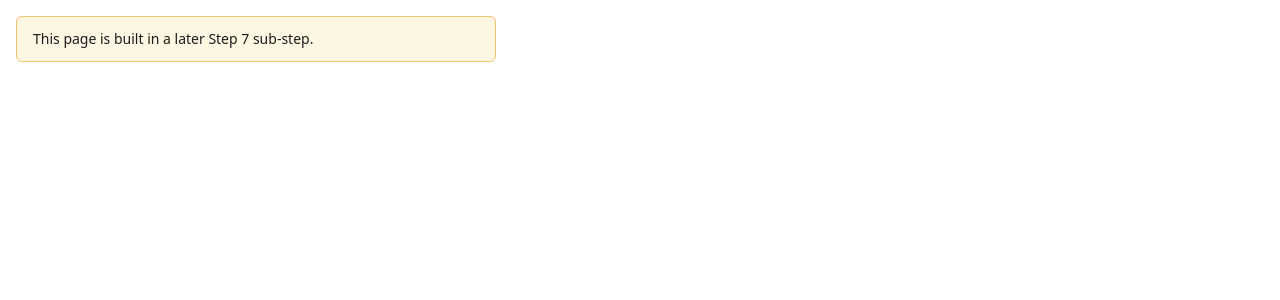
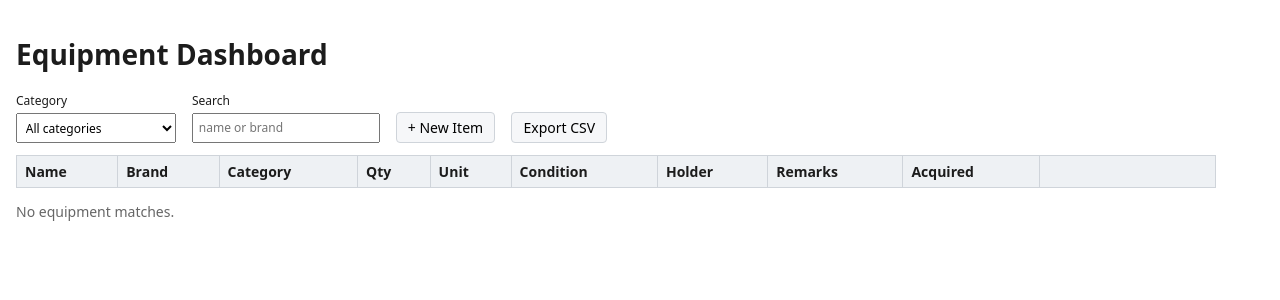
Before and after one commit to Kienny043/Pdrrmo-Inventory, a Django app: page /equipment/ in a window 1280 px wide. Shown: the part 47-347 px from the top of the page. Run offline with Django 5.2, Linux system fonts and the light colour scheme; a user stored in the database is signed in; tables that the repository leaves empty hold one stand-in row (values such as "Sample post"); lists and menus that the app fills with data are empty; parts of the project's set-up code (start-up, migrations or seed data) failed here and were passed over.

Commit message:
Add Equipment + Stock movements pages (build step 7b)
Spec Section 5 pages 2 + 4. Plain templates + vanilla JS on the shared
7a helpers. No migration.

- Equipment dashboard (/equipment/, equipment.js): a .data-table of
  name/brand/category/qty/unit/condition/holder/remarks/acquired with a
  client-side category filter and a name/brand substring search, plus
  CSV export (App.downloadCsv -> Blob, columns name, brand, category,
  quantity, unit, condition, holder, date_acquired, remarks). ADMIN also
  gets + New Item and per-row Edit / History / Archive. The add/edit
  modal posts scalar + FK fields as JSON, then does a follow-up FormData
  PATCH for the image only when a file was chosen (keeps the nullable
  holder FK off the multipart path); quantity is disabled on edit since
  the serializer strips it after create. Holder-history opens a modal
  backed by GET /api/items/<pk>/holder-history/, newest first. STAFF see
  the table read-only plus CSV -- data-can-edit on #app gates the JS,
  and the template omits the buttons and the form template.
- Stock movements (/movements/, movements.js): ADMIN-only (STAFF get the
  standard notice). An inline record-movement form POSTs to
  /api/movements/add/; on a 400 the InsufficientStock message is shown
  in a dedicated #form-error line under the form rather than a transient
  flash, so the user sees exactly why it failed. Movement log table with
  a ?item= filter dropdown.
- common.css gains .record-form and a bare .form-error (previously only
  scoped to .modal).

4 page-shell tests; headless-Chromium click-through 32/32 (equipment
create-with-image, edit, filter/search, CSV column check, holder-history
modal, archive; movements IN/OUT, insufficient-stock inline error with
zero side effects, ?item= filter, quantity reflected on the equipment
page; STAFF read-only equipment + no movements access). Full suite: 170
passing.

Two click-through bugs found and fixed: form.elements.item resolved to
the HTMLFormControlsCollection.item() method instead of the <select
name="item"> (switched to querySelector); an empty <tbody> is not
"visible" to Playwright so the visibility assertions target .data-table.

CLAUDE.md build order: step 7 -> 7a + 7b done, 7c-7e open.

Co-Authored-By: Claude Sonnet 5 <noreply@anthropic.com>

```diff
--- a/backend/apps/core/static/core/common.css
+++ b/backend/apps/core/static/core/common.css
@@ -121,3 +121,9 @@ main { padding: 1rem; }
 .modal input, .modal select, .modal textarea { font: inherit; padding: .35rem; }
 .modal-actions { display: flex; gap: .5rem; margin-top: .5rem; }
 .modal .form-error { color: var(--err); font-size: 12px; min-height: 1em; }
+
+/* inline record form + its error line (used outside a modal) */
+.record-form { display: flex; align-items: end; gap: .75rem; flex-wrap: wrap; margin-bottom: .5rem; }
+.record-form label { display: flex; flex-direction: column; font-size: 12px; gap: .2rem; }
+.record-form input, .record-form select { font: inherit; padding: .3rem; }
+.form-error { color: var(--err); font-size: 12px; min-height: 1.1em; }
--- /dev/null
+++ b/backend/apps/core/static/core/equipment.js
@@ -0,0 +1,196 @@
+(function () {
+  "use strict";
+  var app = document.getElementById("app");
+  if (!app) return;
+
+  var el = App.el;
+  var api = App.api;
+  var canEdit = app.dataset.canEdit === "1";
+
+  var els = {
+    status: document.getElementById("status"),
+    tbody: document.getElementById("tbody"),
+    empty: document.getElementById("empty"),
+    category: document.getElementById("f-category"),
+    search: document.getElementById("f-search"),
+    addBtn: document.getElementById("btn-add"),
+    csvBtn: document.getElementById("btn-csv"),
+    itemTpl: document.getElementById("tpl-item-form"),
+    histTpl: document.getElementById("tpl-history"),
+  };
+  function status(msg, kind) { App.setStatus(els.status, msg, kind); }
+
+  var items = [];
+  var categories = [];
+  var staff = [];
+
+  function load() {
+    var jobs = [api("GET", "/api/items/"), api("GET", "/api/categories/")];
+    if (canEdit) jobs.push(api("GET", "/api/staff/"));
+    return Promise.all(jobs)
+      .then(function (res) {
+        items = res[0] || [];
+        categories = res[1] || [];
+        staff = res[2] || [];
+        var current = els.category.value;
+        els.category.innerHTML = '<option value="">All categories</option>';
+        categories.forEach(function (c) {
+          els.category.append(el("option", { value: String(c.id), text: c.name }));
+        });
+        els.category.value = current;
+        render();
+      })
+      .catch(function (e) { status("Load failed: " + e.message, "error"); });
+  }
+
+  function visibleRows() {
+    var cat = els.category.value;
+    var q = els.search.value.trim().toLowerCase();
+    return items.filter(function (it) {
+      if (cat && String(it.category) !== cat) return false;
+      if (q) {
+        var hay = ((it.name || "") + " " + (it.brand || "")).toLowerCase();
+        if (hay.indexOf(q) === -1) return false;
+      }
+      return true;
+    });
+  }
+
+  function render() {
+    var rows = visibleRows();
+    els.tbody.innerHTML = "";
+    els.empty.hidden = rows.length > 0;
+    rows.forEach(function (it) { els.tbody.append(rowFor(it)); });
+  }
+
+  function rowFor(it) {
+    var tr = el("tr");
+    [
+      it.name,
+      it.brand || "—",
+      it.category_name,
+      String(it.quantity),
+      it.unit || "—",
+      it.condition,
+      it.memorandum_receipt_name || "—",
+      it.remarks || "—",
+      it.date_acquired || "—",
+    ].forEach(function (v) { tr.append(el("td", { text: v })); });
+
+    if (canEdit) {
+      var actions = el("td", { class: "actions" });
+      actions.append(el("button", { type: "button", text: "Edit", onclick: function () { openForm(it); } }));
+      actions.append(el("button", { type: "button", text: "History", onclick: function () { openHistory(it); } }));
+      actions.append(el("button", { type: "button", class: "danger", text: "Archive", onclick: function () { archive(it); } }));
+      tr.append(actions);
+    }
+    return tr;
+  }
+
+  function archive(it) {
+    if (!window.confirm("Archive “" + it.name + "”? It moves to the Archived page.")) return;
+    api("DELETE", "/api/items/" + it.id + "/")
+      .then(function () { status("Archived", "ok"); load(); })
+      .catch(function (e) { status("Archive failed: " + e.message, "error"); });
+  }
+
+  function openForm(existing) {
+    var form = els.itemTpl.content.firstElementChild.cloneNode(true);
+    var errBox = form.querySelector("[data-error]");
+    var catSel = form.elements.category;
+    var holderSel = form.elements.memorandum_receipt;
+    categories.forEach(function (c) {
+      catSel.append(el("option", { value: String(c.id), text: c.name }));
+    });
+    staff.forEach(function (s) {
+      holderSel.append(el("option", { value: String(s.id), text: s.full_name }));
+    });
+
+    if (existing) {
+      form.querySelector("[data-title]").textContent = "Edit " + existing.name;
+      ["name", "brand", "unit", "condition", "remarks"].forEach(function (f) {
+        form.elements[f].value = existing[f] == null ? "" : existing[f];
+      });
+      form.elements.date_acquired.value = existing.date_acquired || "";
+      catSel.value = String(existing.category);
+      holderSel.value = existing.memorandum_receipt ? String(existing.memorandum_receipt) : "";
+      form.elements.quantity.value = String(existing.quantity);
+      form.elements.quantity.disabled = true; // create-only (serializer strips on PATCH)
+    }
+
+    App.openModal(form, function (f, close) {
+      errBox.textContent = "";
+      var data = {
+        name: f.elements.name.value,
+        brand: f.elements.brand.value,
+        category: Number(catSel.value),
+        unit: f.elements.unit.value,
+        condition: f.elements.condition.value,
+        remarks: f.elements.remarks.value,
+        date_acquired: f.elements.date_acquired.value || null,
+        memorandum_receipt: holderSel.value ? Number(holderSel.value) : null,
+      };
+      if (!existing) data.quantity = Number(f.elements.quantity.value);
+
+      var method = existing ? "PATCH" : "POST";
+      var url = existing ? "/api/items/" + existing.id + "/" : "/api/items/";
+      api(method, url, data)
+        .then(function (saved) {
+          var file = f.elements.image.files[0];
+          if (!file) return saved;
+          var fd = new FormData();
+          fd.append("image", file);
+          return api("PATCH", "/api/items/" + saved.id + "/", fd);
+        })
+        .then(function () {
+          close();
+          status(existing ? "Updated" : "Created", "ok");
+          load();
+        })
+        .catch(function (e) { errBox.textContent = e.message; });
+    });
+  }
+
+  function openHistory(it) {
+    api("GET", "/api/items/" + it.id + "/holder-history/")
+      .then(function (logs) {
+        var node = els.histTpl.content.firstElementChild.cloneNode(true);
+        node.querySelector("[data-title]").textContent = "Holder history — " + it.name;
+        var body = node.querySelector("[data-rows]");
+        node.querySelector("[data-empty]").hidden = logs.length > 0;
+        logs.forEach(function (h) {
+          var tr = el("tr");
+          [h.timestamp, h.action, h.staff_name || "—", h.performed_by || "—", h.note || "—"].forEach(function (v) {
+            tr.append(el("td", { text: v }));
+          });
+          body.append(tr);
+        });
+        App.openModal(node);
+      })
+      .catch(function (e) { status("History failed: " + e.message, "error"); });
+  }
+
+  var CSV_COLS = [
+    { label: "name", key: "name" },
+    { label: "brand", key: "brand" },
+    { label: "category", get: function (r) { return r.category_name; } },
+    { label: "quantity", key: "quantity" },
+    { label: "unit", key: "unit" },
+    { label: "condition", key: "condition" },
+    { label: "holder", get: function (r) { return r.memorandum_receipt_name || ""; } },
+    { label: "date_acquired", key: "date_acquired" },
+    { label: "remarks", key: "remarks" },
+  ];
+  function exportCsv() {
+    App.downloadCsv("equipment.csv", visibleRows(), CSV_COLS);
+    status("CSV exported", "ok");
+  }
+
+  // one-time wiring
+  els.category.addEventListener("change", render);
+  els.search.addEventListener("input", render);
+  els.csvBtn.addEventListener("click", exportCsv);
+  if (els.addBtn) els.addBtn.addEventListener("click", function () { openForm(null); });
+
+  load();
+})();
--- /dev/null
+++ b/backend/apps/core/templates/core/equipment.html
@@ -0,0 +1,77 @@
+{% extends "core/base.html" %}
+{% load static %}
+{% block title %}Equipment{% endblock %}
+{% block content %}
+<h1>Equipment Dashboard</h1>
+
+<div id="app" data-can-edit="{{ is_admin|yesno:'1,0' }}">
+  <div class="toolbar">
+    <label>Category
+      <select id="f-category"><option value="">All categories</option></select>
+    </label>
+    <label>Search
+      <input id="f-search" type="search" placeholder="name or brand" autocomplete="off">
+    </label>
+    {% if is_admin %}<button id="btn-add" type="button">+ New Item</button>{% endif %}
+    <button id="btn-csv" type="button">Export CSV</button>
+    <span id="status" class="status" role="status" aria-live="polite"></span>
+  </div>
+
+  <table class="data-table">
+    <thead>
+      <tr>
+        <th>Name</th><th>Brand</th><th>Category</th><th>Qty</th><th>Unit</th>
+        <th>Condition</th><th>Holder</th><th>Remarks</th><th>Acquired</th>
+        {% if is_admin %}<th style="width:11rem"></th>{% endif %}
+      </tr>
+    </thead>
+    <tbody id="tbody"></tbody>
+  </table>
+  <p id="empty" class="hint" hidden>No equipment matches.</p>
+</div>
+
+{% if is_admin %}
+<template id="tpl-item-form">
+  <form class="modal">
+    <h2 data-title>New Item</h2>
+    <label>Name<input name="name" required autocomplete="off"></label>
+    <label>Brand<input name="brand" autocomplete="off"></label>
+    <label>Category<select name="category" required></select></label>
+    <label>Quantity<input name="quantity" type="number" min="0" value="1"></label>
+    <label>Unit<input name="unit" autocomplete="off" placeholder="unit / set / box"></label>
+    <label>Condition
+      <select name="condition">
+        <option value="NEW">New</option>
+        <option value="GOOD" selected>Good</option>
+        <option value="FAIR">Fair</option>
+        <option value="NEEDS_REPAIR">Needs repair</option>
+        <option value="DAMAGED">Damaged</option>
+      </select>
+    </label>
+    <label>Holder<select name="memorandum_receipt"><option value="">— none —</option></select></label>
+    <label>Date acquired<input name="date_acquired" type="date"></label>
+    <label>Remarks<textarea name="remarks" rows="2"></textarea></label>
+    <label>Image<input name="image" type="file" accept="image/*"></label>
+    <div class="form-error" data-error></div>
+    <div class="modal-actions">
+      <button type="submit">Save</button>
+      <button type="button" data-cancel>Cancel</button>
+    </div>
+  </form>
+</template>
+
+<template id="tpl-history">
+  <div class="modal" style="width:min(560px,94vw)">
+    <h2 data-title>Holder history</h2>
+    <table class="data-table">
+      <thead><tr><th>When</th><th>Action</th><th>Staff</th><th>By</th><th>Note</th></tr></thead>
+      <tbody data-rows></tbody>
+    </table>
+    <p class="hint" data-empty hidden>No holder history.</p>
+    <div class="modal-actions"><button type="button" data-cancel>Close</button></div>
+  </div>
+</template>
+{% endif %}
+
+<script src="{% static 'core/equipment.js' %}" defer></script>
+{% endblock %}
--- a/backend/apps/core/views.py
+++ b/backend/apps/core/views.py
@@ -121,6 +121,25 @@ def categories_page(request):
 def staff_page(request):
     """Shell for the Staff management page (spec Section 5, page 3). ADMIN-only."""
     return render(request, "core/staff.html")
+
+
+@login_required
+@ensure_csrf_cookie
+def equipment_page(request):
+    """Shell for the Equipment dashboard (spec Section 5, page 2).
+
+    STAFF may view the table (read-only) + export CSV; ADMIN also gets
+    add/edit/archive/holder-history. The template gates the buttons on the
+    context processor's ``is_admin``.
+    """
+    return render(request, "core/equipment.html")
+
+
+@login_required
+@ensure_csrf_cookie
+def movements_page(request):
+    """Shell for the Stock movements page (spec Section 5, page 4). ADMIN-only."""
+    return render(request, "core/movements.html")
 
 
 class PersonnelViewSet(viewsets.ModelViewSet):
--- a/backend/apps/core/web_urls.py
+++ b/backend/apps/core/web_urls.py
@@ -14,9 +14,9 @@ urlpatterns = [
     path("personnel/", views.personnel_matrix_page, name="personnel-matrix"),
     path("categories/", views.categories_page, name="categories-page"),
     path("staff/", views.staff_page, name="staff-page"),
+    path("equipment/", views.equipment_page, name="equipment-page"),
+    path("movements/", views.movements_page, name="movements-page"),
     # Built in later Step 7 sub-steps:
-    path("equipment/", views.coming_soon_page, name="equipment-page"),
-    path("movements/", views.coming_soon_page, name="movements-page"),
     path("requests/", views.coming_soon_page, name="requests-page"),
     path("trainings/", views.coming_soon_page, name="trainings-page"),
     path("archived/", views.coming_soon_page, name="archived-page"),
```
Also changed, not shown: CLAUDE.md (+28 -6 lines), backend/apps/core/static/core/movements.js (added, +90 -0 lines), backend/apps/core/templates/core/movements.html (added, +46 -0 lines), backend/apps/core/tests.py (+44 -0 lines).
